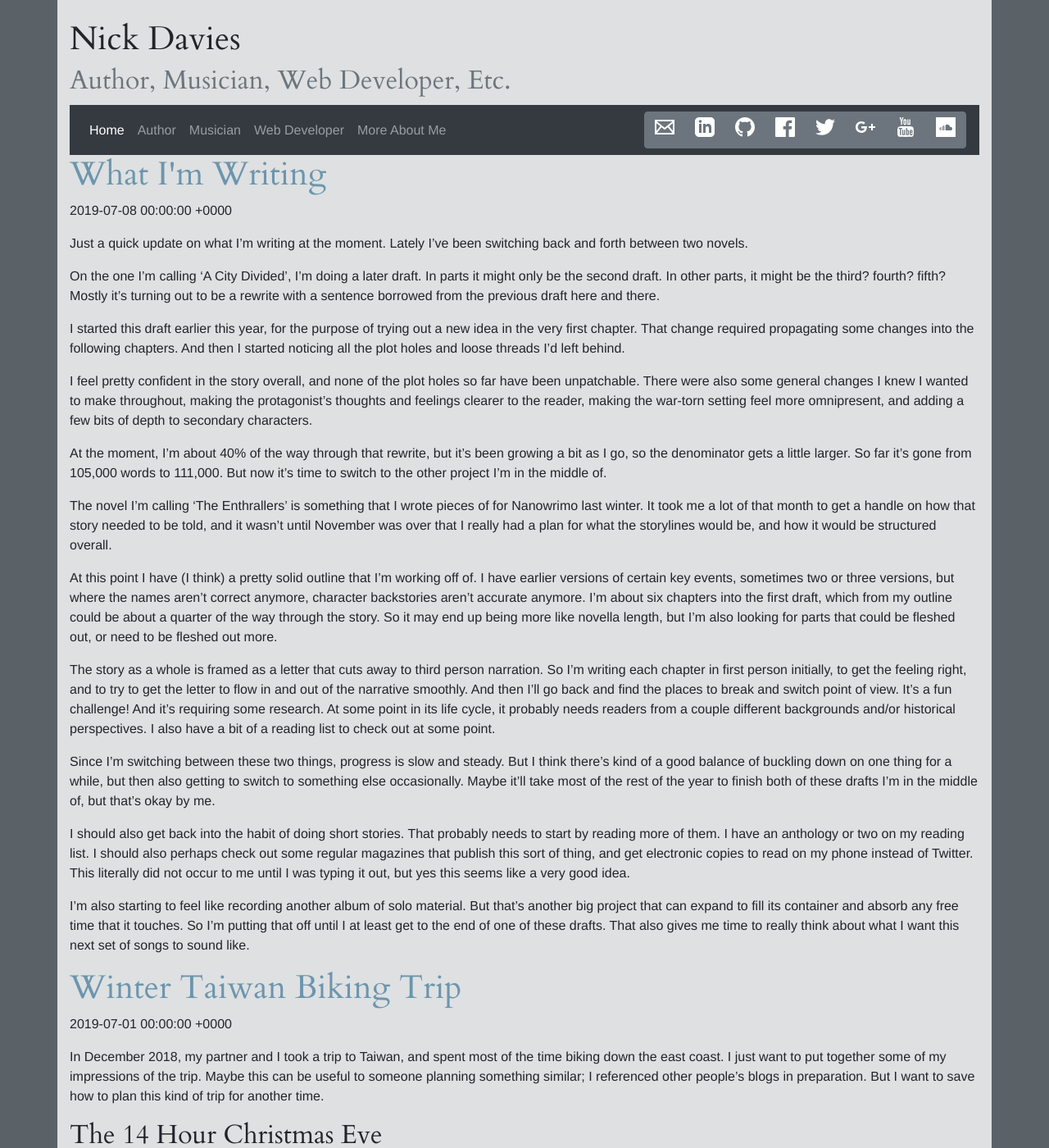
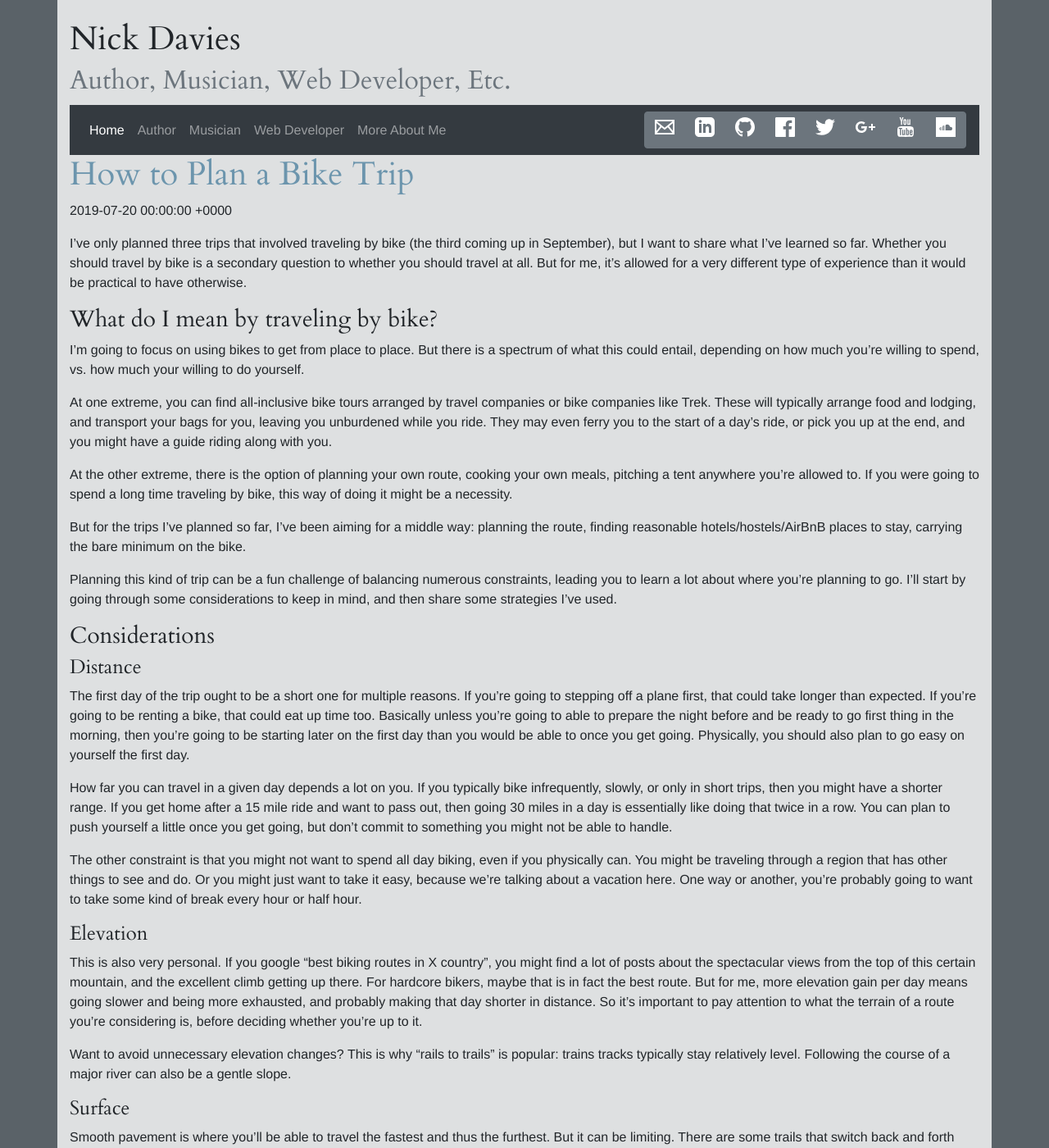
Before and after one commit to nbdavies/nbdavies.github.io, a Jekyll site: the page built from index.html, in a window 1280 px wide and 1400 px high. Shown: the whole window at 82% size. Built offline with Jekyll 4.4.1, drawn with Linux system fonts in a browser that asks for light colours; nearby versions of some CDN libraries; the list of posts is cut into pages by our own code; some of the changed text lies outside the part shown.

Commit message:
Add post about planning bike trips

```diff
--- a/_posts/2019-07-08-writing-update.md
+++ b/_posts/2019-07-08-writing-update.md
@@ -4,7 +4,9 @@ title: "What I'm Writing"
 ---
 Just a quick update on what I'm writing at the moment. Lately I've been switching back and forth between two novels.
 
-On the one I'm calling 'A City Divided', I'm doing a later draft. In parts it might only be the second draft. In other parts, it might be the third? fourth? fifth? Mostly it's turning out to be a rewrite with a sentence borrowed from the previous draft here and there.
+### A City Divided
+
+This is something I started in 2015 and finished the first draft of last year, and now I'm doing a revision/rewrite. In parts it might only be the second draft. In other parts, it might be the third? fourth? fifth? Mostly it's turning out to be a rewrite with a sentence borrowed from the previous draft here and there.
 
 I started this draft earlier this year, for the purpose of trying out a new idea in the very first chapter. That change required propagating some changes into the following chapters. And then I started noticing all the plot holes and loose threads I'd left behind.
 
@@ -12,7 +14,9 @@ I feel pretty confident in the story overall, and none of the plot holes so far
 
 At the moment, I'm about 40% of the way through that rewrite, but it's been growing a bit as I go, so the denominator gets a little larger. So far it's gone from 105,000 words to 111,000. But now it's time to switch to the other project I'm in the middle of.
 
-The novel I'm calling 'The Enthrallers' is something that I wrote pieces of for Nanowrimo last winter. It took me a lot of that month to get a handle on how that story needed to be told, and it wasn't until November was over that I really had a plan for what the storylines would be, and how it would be structured overall.
+### The Enthrallers
+
+This is an idea I've had kicking around for a few years. I took a stab at it in 2017, and fizzled but learned some things along the way. Then I tried it again during Nanowrimo last year. It took me a lot of that month to get a handle on how that story needed to be told. It wasn't until November was over that I really had a plan for what the storylines would be, and how it would be structured overall.
 
 At this point I have (I think) a pretty solid outline that I'm working off of. I have earlier versions of certain key events, sometimes two or three versions, but where the names aren't correct anymore, character backstories aren't accurate anymore. I'm about six chapters into the first draft, which from my outline could be about a quarter of the way through the story. So it may end up being more like novella length, but I'm also looking for parts that could be fleshed out, or need to be fleshed out more.
 
@@ -20,6 +24,8 @@ The story as a whole is framed as a letter that cuts away to third person narrat
 
 Since I'm switching between these two things, progress is slow and steady. But I think there's kind of a good balance of buckling down on one thing for a while, but then also getting to switch to something else occasionally. Maybe it'll take most of the rest of the year to finish both of these drafts I'm in the middle of, but that's okay by me.
 
+### And then what?
+
 I should also get back into the habit of doing short stories. That probably needs to start by reading more of them. I have an anthology or two on my reading list. I should also perhaps check out some regular magazines that publish this sort of thing, and get electronic copies to read on my phone instead of Twitter. This literally did not occur to me until I was typing it out, but yes this seems like a very good idea.
 
 I'm also starting to feel like recording another album of solo material. But that's another big project that can expand to fill its container and absorb any free time that it touches. So I'm putting that off until I at least get to the end of one of these drafts. That also gives me time to really think about what I want this next set of songs to sound like.
--- /dev/null
+++ b/_posts/2019-07-20-how-to-plan-bike-trip.md
@@ -0,0 +1,71 @@
+---
+layout: post
+title: "How to Plan a Bike Trip"
+---
+I've only planned three trips that involved traveling by bike (the third coming up in September), but I want to share what I've learned so far. Whether you should travel by bike is a secondary question to whether you should travel at all. But for me, it's allowed for a very different type of experience than it would be practical to have otherwise.
+
+### What do I mean by traveling by bike?
+
+I'm going to focus on using bikes to get from place to place. But there is a spectrum of what this could entail, depending on how much you're willing to spend, vs. how much your willing to do yourself.
+
+At one extreme, you can find all-inclusive bike tours arranged by travel companies or bike companies like Trek. These will typically arrange food and lodging, and transport your bags for you, leaving you unburdened while you ride. They may even ferry you to the start of a day's ride, or pick you up at the end, and you might have a guide riding along with you.
+
+At the other extreme, there is the option of planning your own route, cooking your own meals, pitching a tent anywhere you're allowed to. If you were going to spend a long time traveling by bike, this way of doing it might be a necessity.
+
+But for the trips I've planned so far, I've been aiming for a middle way: planning the route, finding reasonable hotels/hostels/AirBnB places to stay, carrying the bare minimum on the bike.
+
+Planning this kind of trip can be a fun challenge of balancing numerous constraints, leading you to learn a lot about where you're planning to go. I'll start by going through some considerations to keep in mind, and then share some strategies I've used.
+
+### Considerations
+
+#### Distance
+
+The first day of the trip ought to be a short one for multiple reasons. If you're going to stepping off a plane first, that could take longer than expected. If you're going to be renting a bike, that could eat up time too. Basically unless you're going to able to prepare the night before and be ready to go first thing in the morning, then you're going to be starting later on the first day than you would be able to once you get going. Physically, you should also plan to go easy on yourself the first day.
+
+How far you can travel in a given day depends a lot on you. If you typically bike infrequently, slowly, or only in short trips, then you might have a shorter range. If you get home after a 15 mile ride and want to pass out, then going 30 miles in a day is essentially like doing that twice in a row. You can plan to push yourself a little once you get going, but don't commit to something you might not be able to handle.
+
+The other constraint is that you might not want to spend all day biking, even if you physically can. You might be traveling through a region that has other things to see and do. Or you might just want to take it easy, because we're talking about a vacation here. One way or another, you're probably going to want to take some kind of break every hour or half hour.
+
+#### Elevation
+
+This is also very personal. If you google "best biking routes in X country", you might find a lot of posts about the spectacular views from the top of this certain mountain, and the excellent climb getting up there. For hardcore bikers, maybe that is in fact the best route. But for me, more elevation gain per day means going slower and being more exhausted, and probably making that day shorter in distance. So it's important to pay attention to what the terrain of a route you're considering is, before deciding whether you're up to it.
+
+Want to avoid unnecessary elevation changes? This is why "rails to trails" is popular: trains tracks typically stay relatively level. Following the course of a major river can also be a gentle slope.
+
+#### Surface
+
+Smooth pavement is where you'll be able to travel the fastest and thus the furthest. But it can be limiting. There are some trails that switch back and forth between pavement and gravel, so it helps to be prepared for that. In certain places, you can also find single-track trails that might be geared towards hiking, but allow mountain biking as well. This isn't to say that one is better than the other, but the route you plan should match what you're going to enjoy (and the type of bike you bring).
+
+#### Traffic
+
+A highway might be the most direct route between two places, and might also be the flattest. But traveling via highway can be taxing in other ways. They're often unshaded. They may lack frequent, convenient stops. You may be breathing diesel smoke and biking through debris or roadkill. The traffic may be loud and fast and close by. Time spent on a highway can wear you out more quickly than a longer, hillier back road.
+
+Though dealing with any vehicle traffic can also be a combination of your personal tolerance level, and local conditions. Are you practiced at riding near vehicle traffic? Is drivers in the region known for being cautious and courteous towards cyclists? How narrow is the shoulder? What's the visibility like? For some of this, it helps to read other people's accounts (with a grain of salt). You can also try to scope things out as much as possible. Google Street View is one way, or if you can find YouTube videos, even better.
+
+Of course, getting away from traffic entirely can be ideal. But looking for long-ranging bike paths can limit your options.
+
+#### Stopping Points
+
+Unless you plan to camp, or perhaps even if you do, you'll want to plan out where each day will start/end. Spending the night in a city or town makes it more convenient to find food and lodging. Or if you can find at least a lodge or resort to spend the night at, maybe that suffices.
+
+As I mentioned earlier, you might want to plan for things other than biking. Are there historic sites or museums along the way? Getting off the bike and taking a short hike might be a nice change of pace.
+
+For a shorter trip, this might not even come up, but a good rule of thumb is that you should also consider stopping for at least one day for every five that you spend going from place to place. Just as a way to recharge, rest, and sort out anything you neglect while you're on the move, and to avoid letting the journey itself get too monotonous.
+
+#### Start/End Logistics
+
+It's worth considering, particularly if the route you're interested in doesn't begin in a major city, how are you going to get there? If you're going to bring a bike, what will it take to bring it with you?
+
+Many places allow bikes on trains, but they may have different rules about it. In many places, they aren't allowed during rush hour. Sometimes they're only allowed in certain cars of the train, and must be strapped in. Sometimes they need to be boxed or bagged up.
+
+If you can get to or from the route via bus, then check whether the bus can handle a bike. Some buses might have a bike area inside, or a rack on the front. For longer-range Greyhound style buses, you might be allowed to put the bike in the luggage compartment. It all depends on the type of bus, and the policy of the company or government operating it.
+
+If you'll be renting a bike, then you might have to consider how to get the bike back to the rental shop. Though certain places may also allow one-way rentals.
+
+#### Scenery
+
+This might be tie-breaker compared to the other considerations, or it might be the entire point of traveling to a certain place. But it's worth considering: what is the route actually going to look like? If you're going to just be passing cornfield after cornfield, that might be calming, but it might be dull after multiple days. If you're going to be near a dramatic waterfall, maybe it's worth a slight detour to bike past it.
+
+#### Where to, then?
+
+Balancing these considerations can be a fun challenge. I've got a couple dozen ideas of trips I'd like to do. For sticking to established bike routes, check out the Eurovelo system. Those are all much longer than I'd be able to do in one trip, but they serve as a starting point to find a smaller section that would be achievable. Individual countries, including Canada and much of eastern Asia, often have their own national bike route systems. This is something that the US is lagging behind in, as well as any kind of national transportation system to help with the start/end of a trip.
```
